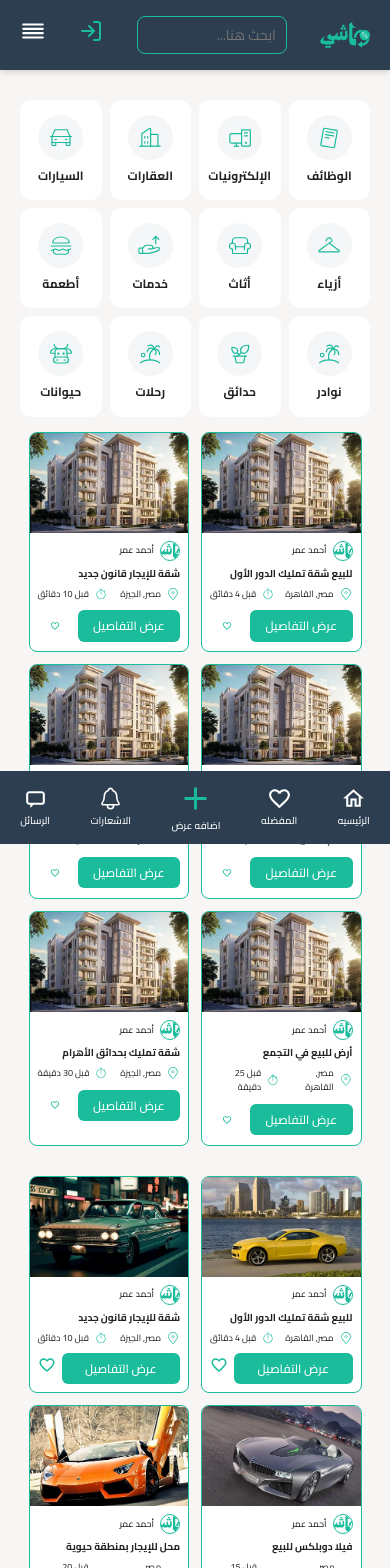
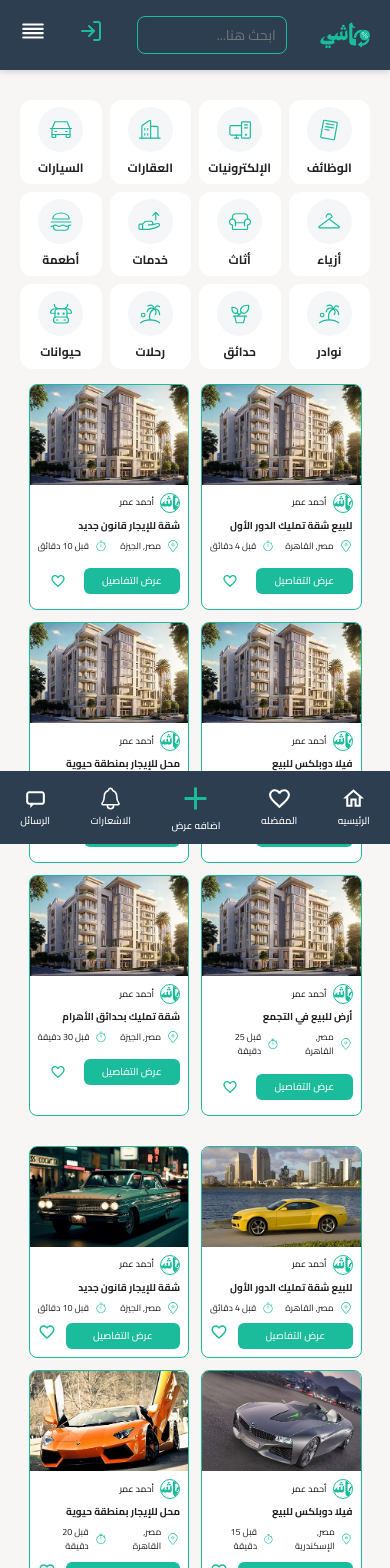
Before and after one commit to Mohamed-Gabal/Mashie, a React (Vite) app: page / in a window 390 px wide. Shown: the top 1568 px of the page. Built offline with nearby package versions, Linux system fonts and the light colour scheme.

Commit message:
edit some pages Css

```diff
--- a/src/Components/BlogCard/blogCard.css
+++ b/src/Components/BlogCard/blogCard.css
@@ -1,4 +1,3 @@
-
 .latest-ads {
   padding: 40px 20px;
   background: var(--light-bg);
@@ -189,8 +188,6 @@
     gap: 6px;
   }
   .fav-btn {
-    width: 34px;
-    height: 34px;
     font-size: 14px;
   }
   .meta-item {
@@ -200,8 +197,8 @@
     font-size: 18px;
   }
   .ad-btn {
-    padding: 6px 8px;
-    font-size: 12px;
+    padding: 5px 5px;
+    font-size: 10px;
     border-radius: 6px;
   }
 }
--- a/src/Components/CarCard/carCard.css
+++ b/src/Components/CarCard/carCard.css
@@ -189,7 +189,7 @@
     font-size: 14px;
   }
   .car-card-actions {
-    gap: 6px;
+    gap: 10px;
   }
   .car-card-fav {
     width: 34px;
@@ -200,8 +200,8 @@
     font-size: 18px;
   }
   .car-card-btn {
-    padding: 6px 8px;
-    font-size: 12px;
+    padding: 5px 5px;
+    font-size: 10px;
     border-radius: 6px;
   }
 }
--- a/src/Components/CategoriesSection/categoriesSection.css
+++ b/src/Components/CategoriesSection/categoriesSection.css
@@ -137,7 +137,7 @@
     gap: 8px;
   }
   .category-card {
-    padding: 15px 5px;
+    padding: 7px 5px;
     text-align: center;
     border: none;
     box-shadow: none;
--- a/src/Components/SidebarDashboard/SidebarDashboard.jsx
+++ b/src/Components/SidebarDashboard/SidebarDashboard.jsx
@@ -1,4 +1,4 @@
-import React from "react";
+import React, { useState } from "react";
 import "./sidebarDashboard.css";
 import { NavLink, useNavigate } from "react-router-dom";
 import { PiTagSimple, PiSignOut } from "react-icons/pi";
@@ -15,11 +15,13 @@ const SidebarDashboard = () => {
   const [cookie, , removeCookie] = useCookies(["token"]);
   const navigate = useNavigate();
 
+  // تحكم في الموديل قبل تسجيل الخروج
+  const [showConfirm, setShowConfirm] = useState(false);
+
   // handle Logout
   const handleLogout = async () => {
     try {
       const token = cookie?.token?.data?.token;
-      console.log("Token being sent:", token);
 
       // تأكد أن التوكن موجود
       if (!token) {
@@ -139,11 +141,38 @@ const SidebarDashboard = () => {
         <hr style={{ marginTop: "10px", color: "#DBDBDB" }} />
 
         {/* زر تسجيل الخروج */}
-        <button className="logout_btn" onClick={handleLogout}>
+        <button className="logout_btn" onClick={() => setShowConfirm(true)}>
           <PiSignOut />
           تسجيل الخروج
         </button>
       </div>
+      {/* عند الضغط علي تسجيل الخروج */}
+      {showConfirm && (
+        <div className="confirm_overlay">
+          <PiSignOut />
+          <div className="confirm_box">
+            <h3>هل أنت متأكد أنك تريد تسجيل الخروج من حسابك؟</h3>
+            <p>يمكنك دائمًا تسجيل الدخول مرة أخرى لمتابعة نشاطك.</p>
+            <div className="confirm_actions">
+              <button
+                className="cancel_btn"
+                onClick={() => setShowConfirm(false)}
+              >
+                الغاء
+              </button>
+              <button
+                className="confirm_btn"
+                onClick={() => {
+                  setShowConfirm(false);
+                  handleLogout();
+                }}
+              >
+                تسجيل الخروج
+              </button>
+            </div>
+          </div>
+        </div>
+      )}
     </div>
   );
 };
--- a/src/Pages/Auth/Login.jsx
+++ b/src/Pages/Auth/Login.jsx
@@ -81,7 +81,7 @@ const Login = () => {
         // لو السيرفر رجع خطأ (كلمة مرور غلط مثلًا)
         setErrors((prev) => ({
           ...prev,
-          general: data.message || "خطأ في تسجيل الدخول",
+          general: "خطأ في تسجيل الدخول",
         }));
       }
     } catch {
--- a/src/Pages/Auth/Register.jsx
+++ b/src/Pages/Auth/Register.jsx
@@ -1,4 +1,3 @@
-
 import React, { useState } from "react";
 import "./register.css";
 import { IoCallOutline } from "react-icons/io5";
@@ -91,7 +90,7 @@ const Register = () => {
         {
           method: "POST",
           headers: { "Content-Type": "application/json" },
-          body: JSON.stringify(formData),
+          // body: JSON.stringify(formData),
         }
       );
 
@@ -102,7 +101,9 @@ const Register = () => {
       } else {
         setErrors((prev) => ({
           ...prev,
-          general: data.data.message ? "هذا الحساب موجود بالفعل" :  "حدث خطأ أثناء التسجيل",
+          general: data.data.message
+            ? "هذا الحساب موجود بالفعل"
+            : "حدث خطأ أثناء التسجيل",
         }));
       }
     } catch {
@@ -193,7 +194,9 @@ const Register = () => {
                 }}
               />
             </div>
-            {errors.password && <p style={{ color: "red" }}>{errors.password}</p>}
+            {errors.password && (
+              <p style={{ color: "red" }}>{errors.password}</p>
+            )}
 
             {/* تأكيد كلمة المرور */}
             <div className="input-group">
```
